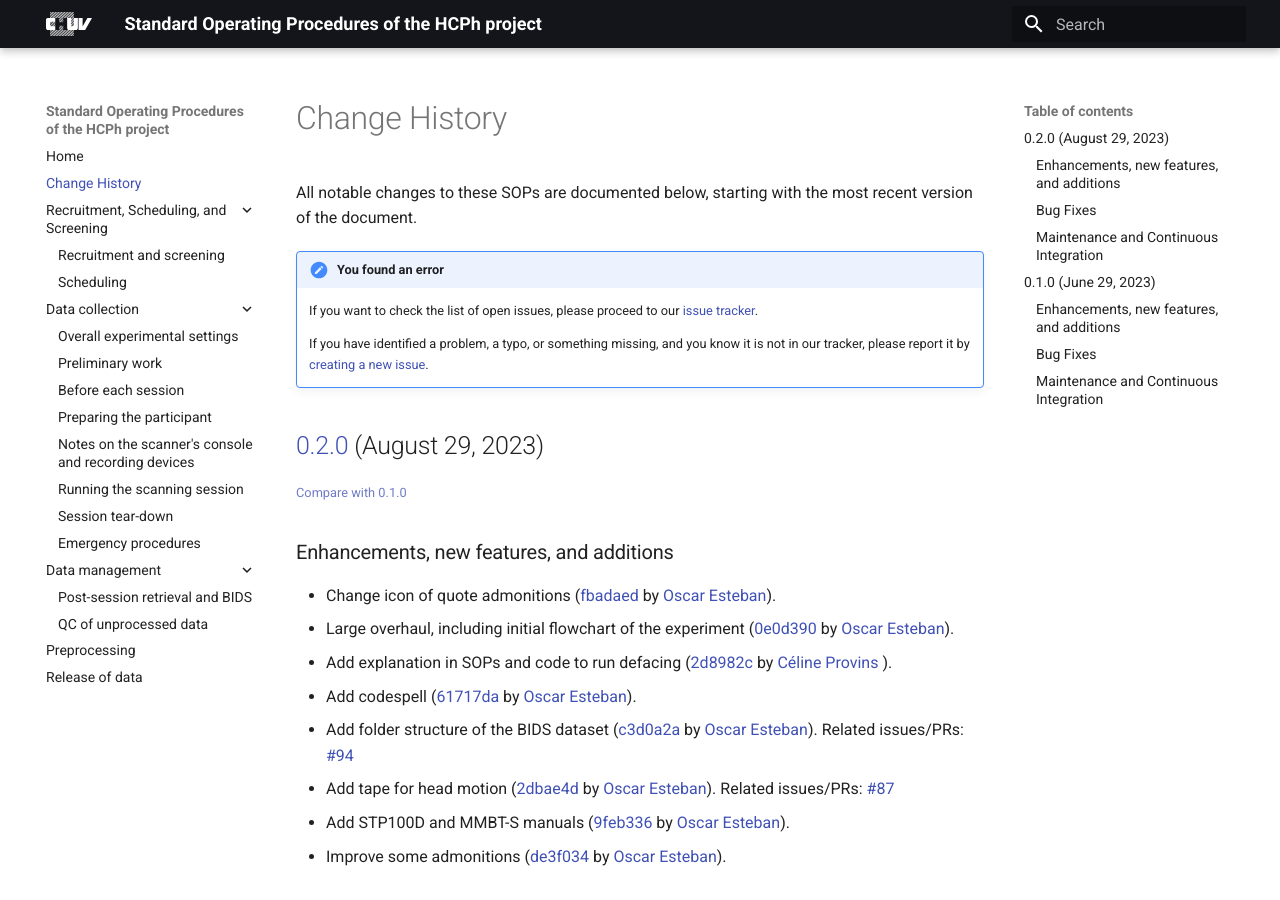
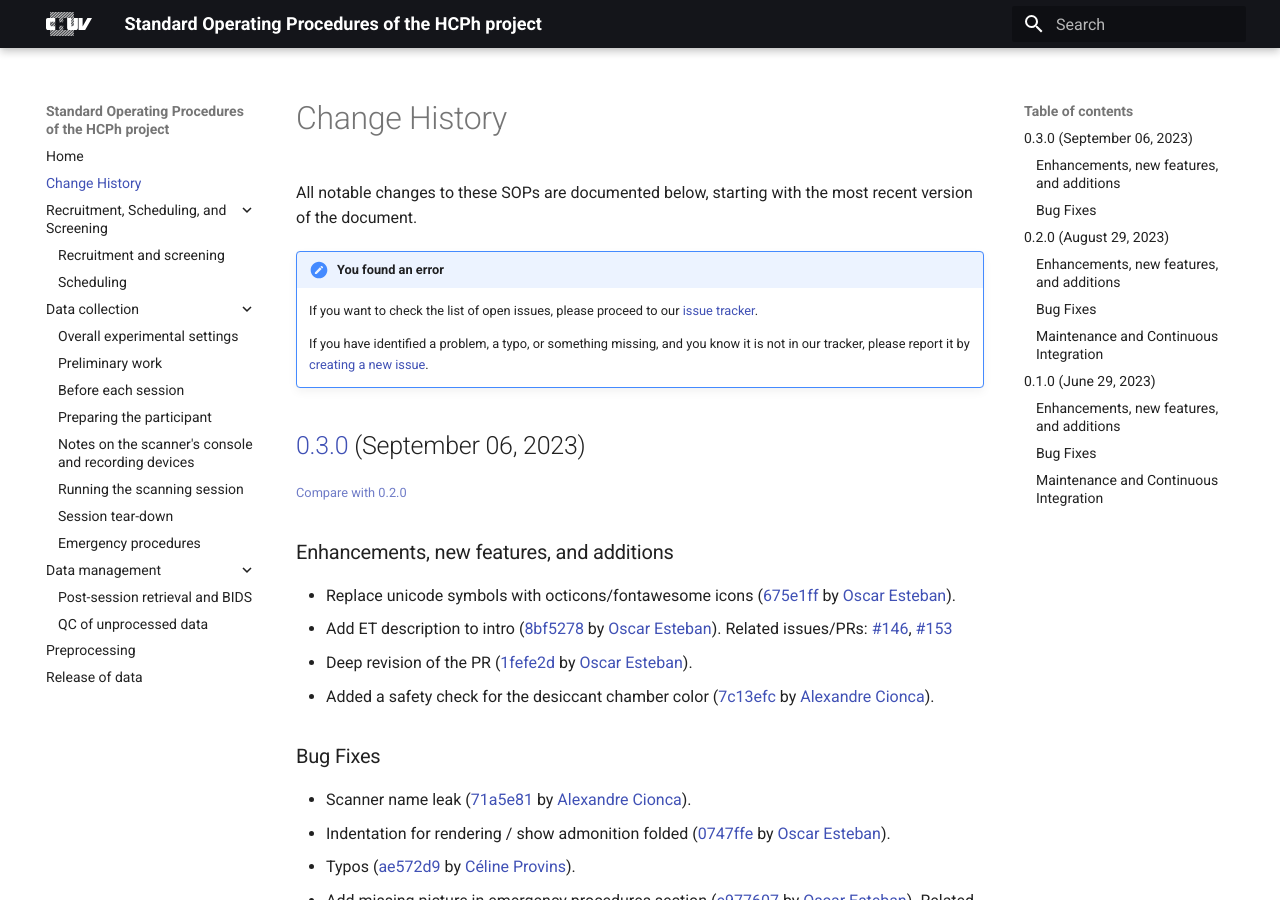
Before and after one commit to oesteban/hcph-sops, an MkDocs documentation site: the page built from docs/changes.md, in a window 1280 px wide and 900 px high. Built offline with MkDocs 1.6.1 and Material for MkDocs 9.7.7, drawn with Linux system fonts in a browser that asks for light colours; some of the changed text lies outside the part shown.

Commit message:
rel(0.3.0): update CHANGES

```diff
--- a/docs/changes.md
+++ b/docs/changes.md
@@ -7,6 +7,31 @@ All notable changes to these SOPs are documented below, starting with the most r
 	If you have identified a problem, a typo, or something missing, and you know it is not in our tracker, please report it by [creating a new issue](https://github.com/TheAxonLab/hcph-protocol/issues/new).
 
 <!-- insertion marker -->
+## [0.3.0](https://github.com/TheAxonLab/hcph-protocol/releases/tag/0.3.0) (September 06, 2023)
+
+<small>[Compare with 0.2.0](https://github.com/TheAxonLab/hcph-protocol/compare/0.2.0...0.3.0)</small>
+
+### Enhancements, new features, and additions
+
+- Replace unicode symbols with octicons/fontawesome icons
+ ([675e1ff](https://github.com/TheAxonLab/hcph-protocol/commit/675e1ffc99ee1983d5d5858052cea465363a8db3) by [Oscar Esteban](https://github.com/oesteban)).
+- Add ET description to intro
+ ([8bf5278](https://github.com/TheAxonLab/hcph-protocol/commit/8bf5278d47150d6c4df454c7d8906aec279952b4) by [Oscar Esteban](https://github.com/oesteban)). Related issues/PRs: [#146](https://github.com/TheAxonLab/hcph-protocol/issues/146), [#153](https://github.com/TheAxonLab/hcph-protocol/issues/153)
+- Deep revision of the PR
+ ([1fefe2d](https://github.com/TheAxonLab/hcph-protocol/commit/1fefe2d98b4b10bb255aa908a544e68bb14fa467) by [Oscar Esteban](https://github.com/oesteban)).
+- Added a safety check for the desiccant chamber color
+ ([7c13efc](https://github.com/TheAxonLab/hcph-protocol/commit/7c13efc30625935bd8c0369174de7a2ea6f53f5f) by [Alexandre Cionca](https://github.com/acionca)).
+
+### Bug Fixes
+
+- Scanner name leak
+ ([71a5e81](https://github.com/TheAxonLab/hcph-protocol/commit/71a5e81d1e8c3dc4c8bbf8f01d88163870551ae7) by [Alexandre Cionca](https://github.com/acionca)).
+- Indentation for rendering / show admonition folded
+ ([0747ffe](https://github.com/TheAxonLab/hcph-protocol/commit/0747ffe8ebb272e3558f090709faae5d3a89d35b) by [Oscar Esteban](https://github.com/oesteban)).
+- Typos ([ae572d9](https://github.com/TheAxonLab/hcph-protocol/commit/ae572d919dbd33e3b21b2efbc47a97c250982c79) by [Céline Provins](https://github.com/celprov)).
+- Add missing picture in emergency procedures section
+ ([e977607](https://github.com/TheAxonLab/hcph-protocol/commit/e977607933c444a306639f61431ef99874b8f431) by [Oscar Esteban](https://github.com/oesteban)). Related issues/PRs: [#89](https://github.com/TheAxonLab/hcph-protocol/issues/89)
+
 ## [0.2.0](https://github.com/TheAxonLab/hcph-protocol/releases/tag/0.2.0) (August 29, 2023)
 
 <small>[Compare with 0.1.0](https://github.com/TheAxonLab/hcph-protocol/compare/0.1.0...0.2.0)</small>
```
